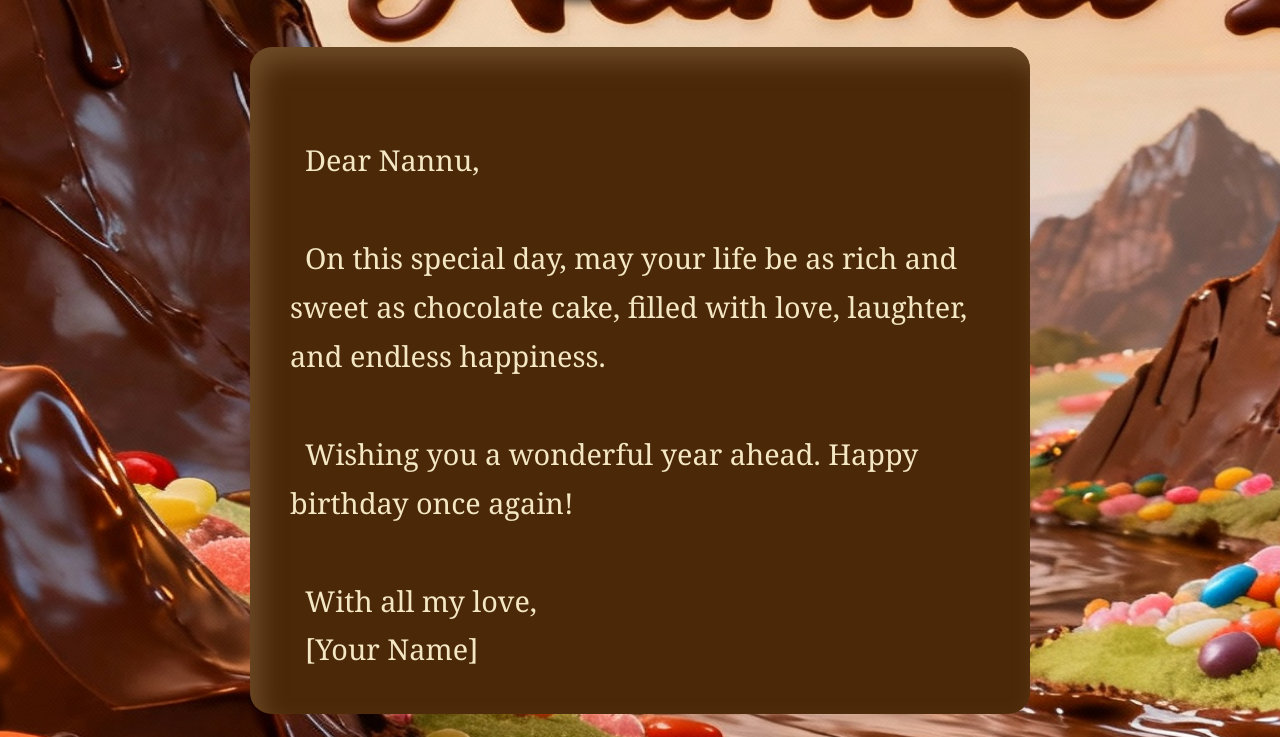
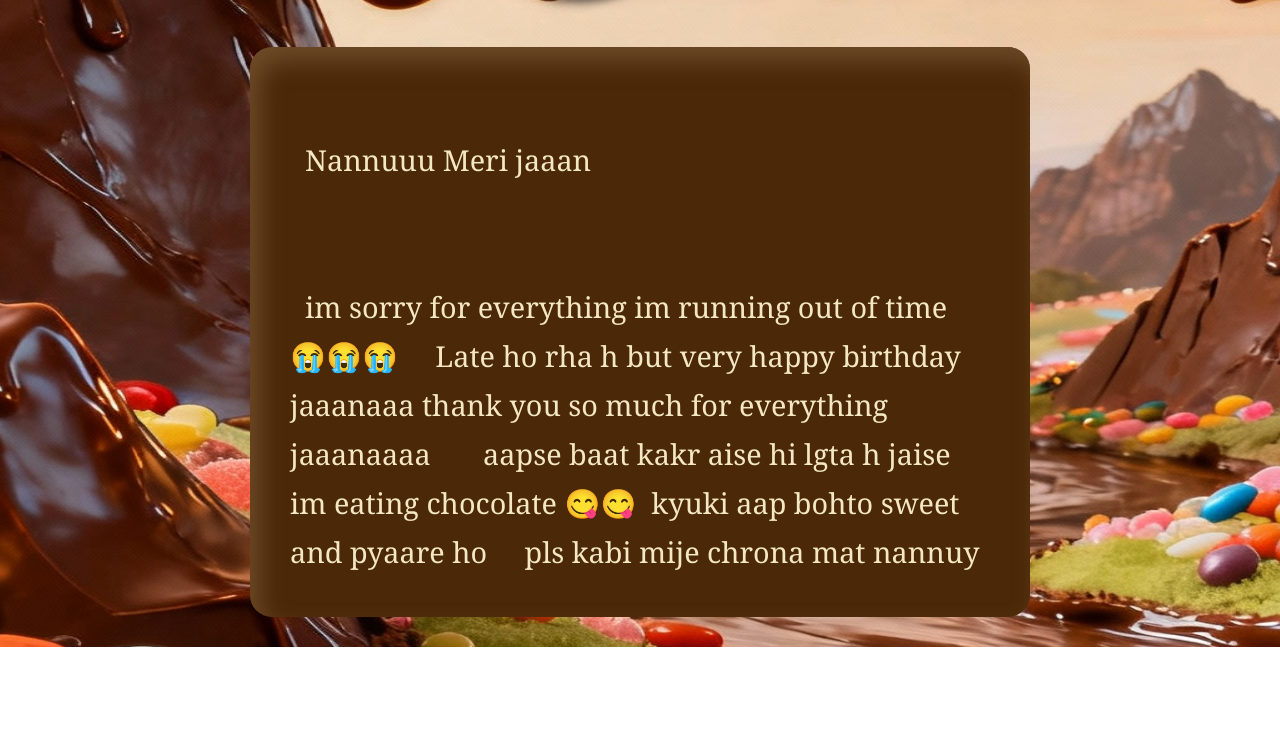
Before and after one commit to arya7777777/Qtwtwk, a plain HTML site: page index.html in a window 1280 px wide. Shown: the part 309-1046 px from the top of the page. After the commit the page ends 956 px from the top, so only its background shows below. Drawn offline with Linux system fonts and the light colour scheme.

Commit message:
Update index.html

```diff
--- a/index.html
+++ b/index.html
@@ -181,14 +181,10 @@ background-size: 200% 200%;
 </div>
 
 <div class="letter" aria-label="Birthday message">
-  Dear Nannu,
+  Nannuuu Meri jaaan
 
-  On this special day, may your life be as rich and sweet as chocolate cake, filled with love, laughter, and endless happiness.
 
-  Wishing you a wonderful year ahead. Happy birthday once again!
-
-  With all my love,
-  [Your Name]
+  im sorry for everything im running out of time  😭😭😭     Late ho rha h but very happy birthday jaaanaaa thank you so much for everything jaaanaaaa       aapse baat kakr aise hi lgta h jaise im eating chocolate 😋😋  kyuki aap bohto sweet and pyaare ho     pls kabi mije chrona mat nannuy
 </div>
 
 <script>
```
